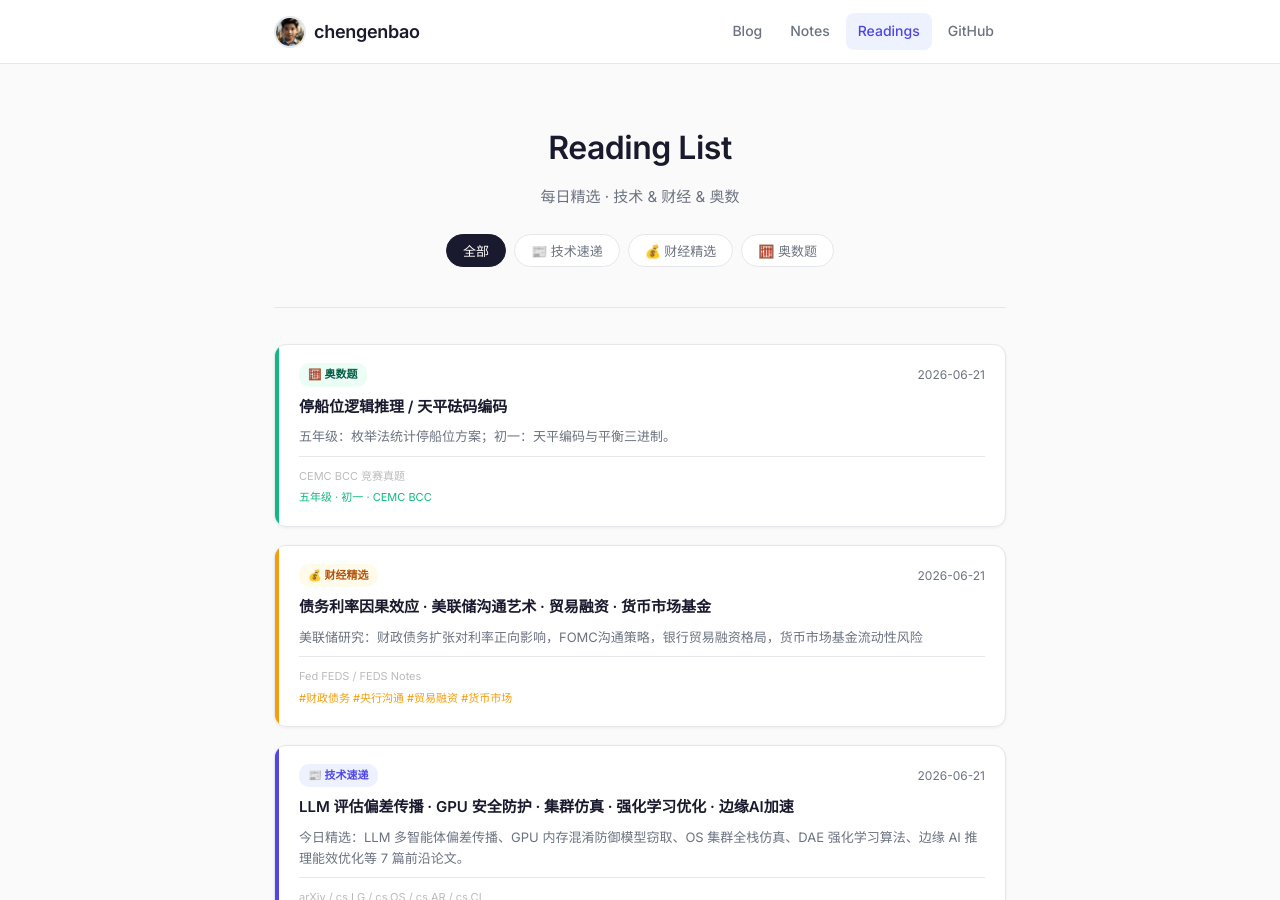
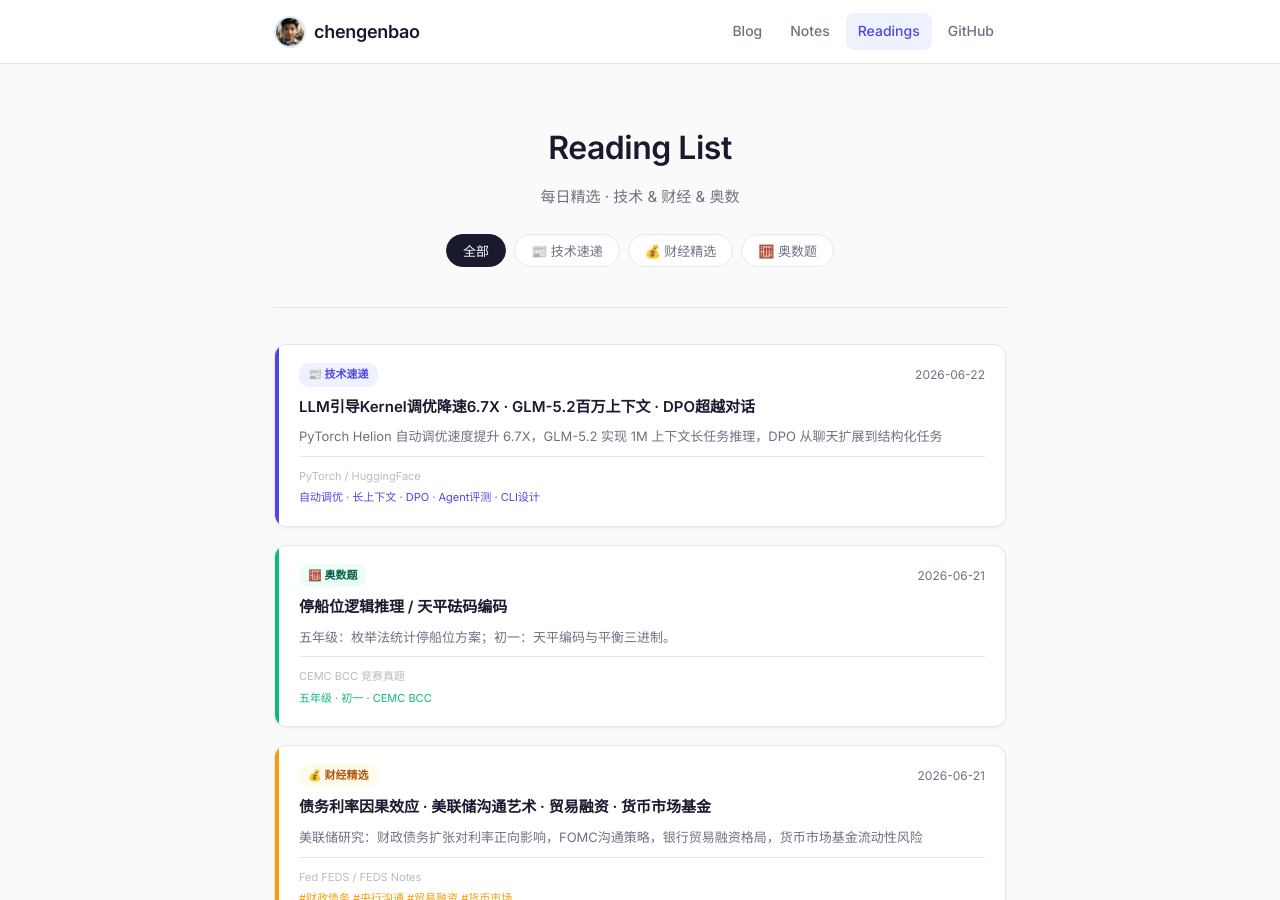
Before and after one commit to chengenbao/chengenbao.github.io, a Jekyll site: the page built from reading-list/index.md, in a window 1280 px wide and 900 px high. Built offline with Jekyll 4.4.1, drawn with Linux system fonts in a browser that asks for light colours.

Commit message:
add tech card 2026-06-22

```diff
--- a/reading-list/index.md
+++ b/reading-list/index.md
@@ -18,6 +18,21 @@ permalink: /reading-list/
   </div>
 
   <div class="rl-grid">
+<a class="rl-card tech" href="/reading-list/2026-06-22-tech-daily/">
+  <div class="rl-accent"></div>
+  <div class="rl-body">
+    <div class="rl-top">
+      <span class="rl-badge tech">📰 技术速递</span>
+      <time>2026-06-22</time>
+    </div>
+    <h2>LLM引导Kernel调优降速6.7X · GLM-5.2百万上下文 · DPO超越对话</h2>
+    <p>PyTorch Helion 自动调优速度提升 6.7X，GLM-5.2 实现 1M 上下文长任务推理，DPO 从聊天扩展到结构化任务</p>
+    <div class="rl-meta">
+      <span class="rl-source">PyTorch / HuggingFace</span>
+      <span class="rl-tags">自动调优 · 长上下文 · DPO · Agent评测 · CLI设计</span>
+    </div>
+  </div>
+</a>
 <a class="rl-card math" href="/reading-list/2026-06-21-math/"><div class="rl-accent"></div><div class="rl-body"><div class="rl-top"><span class="rl-badge math">🧮 奥数题</span><time>2026-06-21</time></div><h2>停船位逻辑推理 / 天平砝码编码</h2><p>五年级：枚举法统计停船位方案；初一：天平编码与平衡三进制。</p><div class="rl-meta"><span class="rl-source">CEMC BCC 竞赛真题</span><span class="rl-tags">五年级 · 初一 · CEMC BCC</span></div></div></a>
 <a class="rl-card finance" href="/reading-list/2026-06-21-finance-daily/">
   <div class="rl-accent"></div>
```
